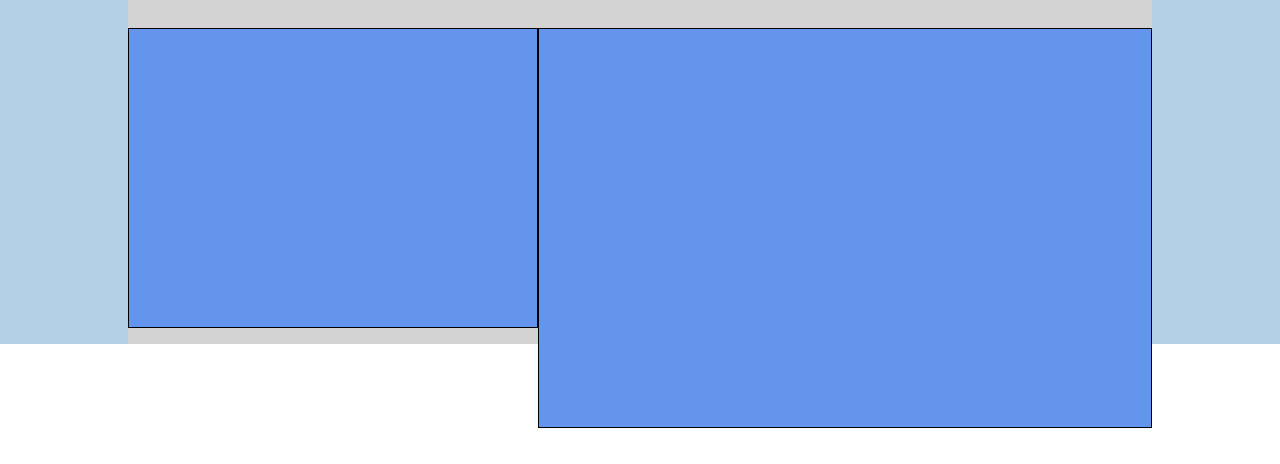
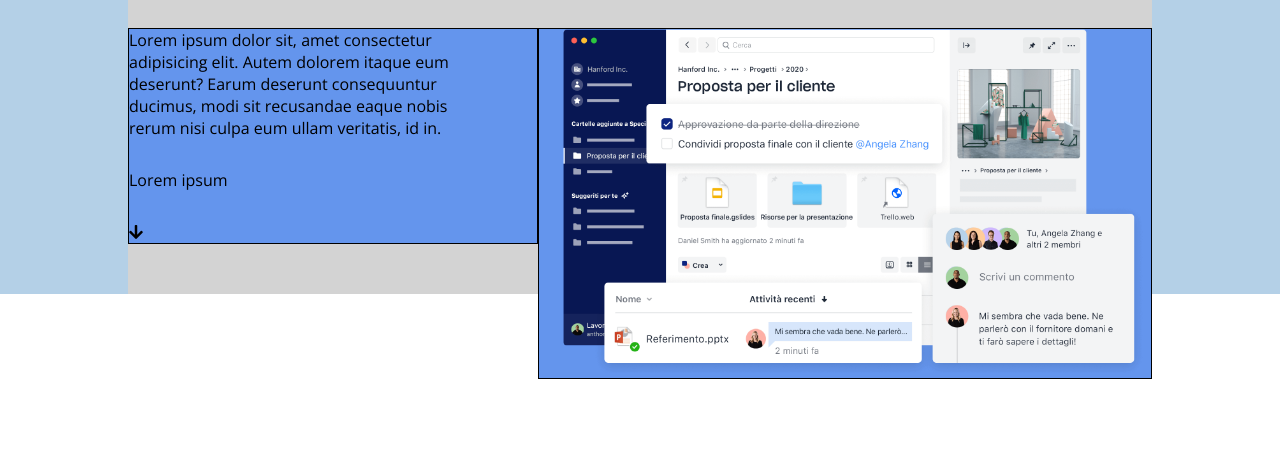
Before and after one commit to amedeo-pasanisi/htmlcss-dropbox, a plain HTML site: page index.html in a window 1280 px wide. Shown: the part 336-800 px from the top of the page. Drawn offline with nearby package versions, Linux system fonts and the light colour scheme.

Commit message:
struttura column jumbo

```diff
--- a/css/style.css
+++ b/css/style.css
@@ -7,6 +7,10 @@
 /* GENERALE */
 body{
     font-family: 'Open Sans', sans-serif;
+}
+
+.w-100{
+    width: 100%;
 }
 
 .w-80{
@@ -48,7 +52,7 @@ nav ul.dx, nav ul.sx{
 /* INIZIO jumbo */
 header .jumbo{
     background-color: #B4D0E7;
-    height: 600px;
+    height: 550px;
 }
 
 h1{
@@ -58,12 +62,15 @@ h1{
 
 .jumbo .column.f-left{
     width: 40%;
-    height: 300px;
+    padding-right: 50px;
 }
 
 .jumbo .column.f-right{
     width: 60%;
-    height: 400px;
+}
+
+.column.f-left p{
+    margin-bottom: 30px;
 }
 /* FINE jumbo */
 /* FINE header */
--- a/index.html
+++ b/index.html
@@ -9,6 +9,8 @@
     <link rel="preconnect" href="https://fonts.gstatic.com">
     <link href="https://fonts.googleapis.com/css2?family=Open+Sans:ital,wght@0,300;0,400;0,600;0,700;0,800;1,300;1,400;1,600;1,700;1,800&display=swap" rel="stylesheet">
     <link rel="stylesheet" href="css/style.css">
+
+    <link rel="stylesheet" href="https://cdnjs.cloudflare.com/ajax/libs/font-awesome/5.15.3/css/all.min.css" integrity="sha512-iBBXm8fW90+nuLcSKlbmrPcLa0OT92xO1BIsZ+ywDWZCvqsWgccV3gFoRBv0z+8dLJgyAHIhR35VZc2oM/gI1w==" crossorigin="anonymous" referrerpolicy="no-referrer" />
 </head>
 <body class="debug">
     <header>
@@ -23,8 +25,15 @@
         <section class="jumbo">
             <div class="w-80 h-100">
                 <h1>Tutto ciò che ti serve per il lavoro, in un unico posto</h1>
-                <div class="column f-left"></div>
-                <div class="column f-right"></div>
+                <div class="column f-left">
+                    <p>Lorem ipsum dolor sit, amet consectetur adipisicing elit. Autem dolorem itaque eum deserunt? Earum deserunt consequuntur ducimus, modi sit recusandae eaque nobis rerum nisi culpa eum ullam veritatis, id in.</p>
+                    <div class="button"></div>
+                    <p>Lorem ipsum</p>
+                    <i class="fas fa-arrow-down"></i>
+                </div>
+                <div class="column f-right">
+                    <img class="w-100" src="img/jumbo.png" alt="">
+                </div>
             </div>
         </section>
     </header>
```
